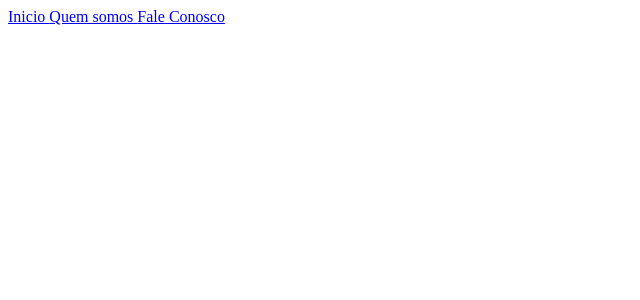
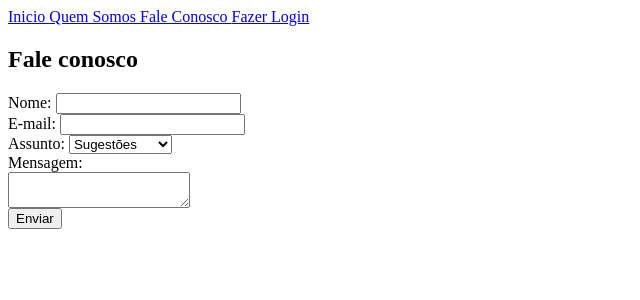
Before and after one commit to malucny/HowIMetMyPet, a PHP site: page /index.php?pg=faleconosco in a window 1280 px wide. Shown: the top 300 px of the page, without its empty margins (0-640 px from the left). Run offline with PHP 8.4, Linux system fonts and the light colour scheme.

Commit message:
atualizações

```diff
--- a/faleconosco.php
+++ b/faleconosco.php
@@ -1,18 +1,22 @@
-<div>
+
 <h2> Fale conosco</h2>
-<form action="?pg=recebido" method="post">
-    <label> Nome:</label>
+<form action="recebido.php" method="post">
+    <label for="nome">Nome:</label>
     <input type="text" name="nome"><br>
-    <label>E-mail:</label><br>
+
+    <label for="email">E-mail:</label>
     <input type="text" name="email"><br>
-    <label>Assunto:</label>
+
+    <label for="assunto">Assunto:</label>
     <select name="assunto">
-        <option value="Sugestões"> Sugestões</option>
+        <option value="Sugestões">Sugestões</option>
         <option value="Reclamações">Reclamações</option>
         <option value="Dúvidas">Dúvidas</option>
     </select><br>
-    <label for="">Mensagem:</label><br>S
+
+    <label for="mensagem">Mensagem:</label><br>
     <textarea name="mensagem"></textarea><br>
+
     <input type="submit" value="Enviar">
 </form>
 </div>
--- a/index.php
+++ b/index.php
@@ -1,14 +1,25 @@
+
+<html>
+<head>
+</head>
+<body>
 <?php
-include_once("topo.php");
+	include_once('topo.php');
     include_once("menu.php");
-
-if(empty($_SERVER["QUERY-STRING"])){
+	?>
+	<div class='container'>
+	<?php
+	if(empty($_SERVER["QUERY_STRING"])){
 	        $var = "conteudo.php";
 	        include_once("$var");
-} else{
+	}else {
             $pg = $_GET['pg'];
 	        include_once("$pg.php");
 	}
-
-include_once ("rodape.php");
 	?>
+	</div>
+	<?php
+		include_once('rodape.php');
+	?>
+</body>
+</html>
--- a/menu.php
+++ b/menu.php
@@ -1,8 +1,9 @@
 <div style = "background-color: ligthgray;">
 <p>
     <a href="index.php">Inicio </a>
-    <a href= "?pg=quemsomos">Quem somos </a>
+    <a href= "?pg=quemsomos">Quem Somos </a>
     <a href= "?pg=faleconosco">Fale Conosco </a>
+    <a href= "?pg=fazerlogin">Fazer Login </a>
 
 <p>
 </div>
--- a/recebido.php
+++ b/recebido.php
@@ -4,6 +4,6 @@ $email = $_REQUEST ['email'];
 $assunto = $_REQUEST ['assunto'];
 $mensagem = $_REQUEST ['mensagem'];
 
-echo "<h2> Olá $nome, mensagem recebida com sucesso! </h2>";
+echo "<h2> Olá $nome, nós da equipe How I Met My Pet agradecemos sua mensagem! </h2>";
 ?>
 <div style="font-family: Arial, Helvetica, sans-serif"></div>
```
Also changed, not shown: quemsomos.php (added). Lines whose indentation alone changed are shown as unchanged.
